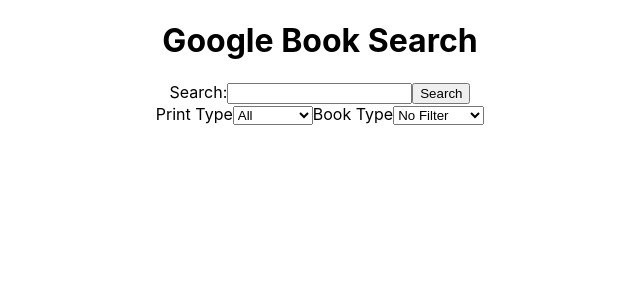
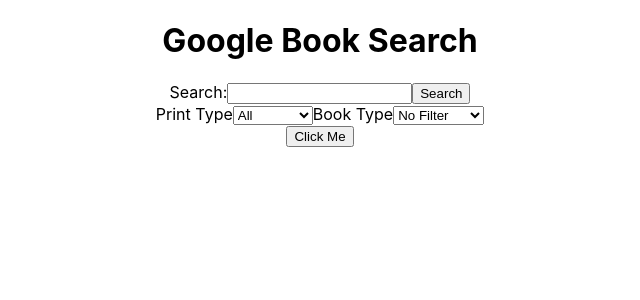
Before and after one commit to thinkful-ei-emu/Zane-Eugene-GoogleBookApi, a React (Create React App) app in the folder eugene-zane/: page / in a window 1280 px wide. Shown: the top 300 px of the page, without its empty margins (320-960 px from the left). Built offline with nearby package versions, Linux system fonts and the light colour scheme.

Commit message:
added some fetch functionality

```diff
--- a/eugene-zane/src/App.js
+++ b/eugene-zane/src/App.js
@@ -11,17 +11,40 @@
     searchTerm:null,
     filter:'All',
     printType:'No Filter',
+    error: null
   }
 
-  fetchRepos=(searchTerm)=>{
-this.setState()
-    fetch(`https://www.googleapis.com/books/v1/volumes?q=${searchTerm}`)
-    .then(res=>res.json())
-    .then(repos=>this.setState({repos}))
+  // https://www.googleapis.com/books/v1/volumes?q=${this.state.searchTerm
 
+  fetchRepos=()=>{
+    this.setState()
+    fetch(`https://www.googleapis.com/books/v1/volumes?q=apple&Key=AIzaSyDiOsLZg3O58Hd2y8L0bvuuUv-h7Gzszuk`)
+    .then(res=> {
+      if(!res.ok) {
+        throw new Error('Something went wrong, please try again later');
+      }
+      return res.json();
+    })
+    .then(data => {
+      const bookResults = data.items.map(item => {
+        let book = {}
+        book.author = item.volumeInfo.authors
+        book.title = item.volumeInfo.title
+        book.description = item.volumeInfo.description
+        book.price = item.saleInfo
+        return book
+      })
+      this.setState({
+        books: bookResults,
+        error: null
+      })
+      console.log(this.state.books)
+    })
+    .catch(err => this.setState({error: err.message}))
   }
 
-  handleSubmit(){
+  handleSubmit(e) {
+    e.preventDefault()
 
   }
 
@@ -33,7 +56,7 @@
       <Header />
       <SearchForm/>
       <ListContainer/>
-
+      <button onClick={() => this.fetchRepos()}>Click Me</button>
     </div>
   );
 }
--- a/eugene-zane/src/SearchForm.js
+++ b/eugene-zane/src/SearchForm.js
@@ -6,13 +6,13 @@
       <label name='Search'>Search:</label>
       <input type="text"></input>
       <button type='submit'>Search</button><br></br>
-      <label for='print-type'>Print Type</label>
+      <label htmlFor='print-type'>Print Type</label>
       <select>
         <option value='All'>All</option>
         <option value='Book'>Book</option>
         <option value='Magazine'>Magazine</option>
       </select>
-      <label for='book-type'>Book Type</label>
+      <label htmlFor='book-type'>Book Type</label>
       <select>
         <option value='No Filter'>No Filter</option>
         <option value='Partial'>Partial</option>
```
